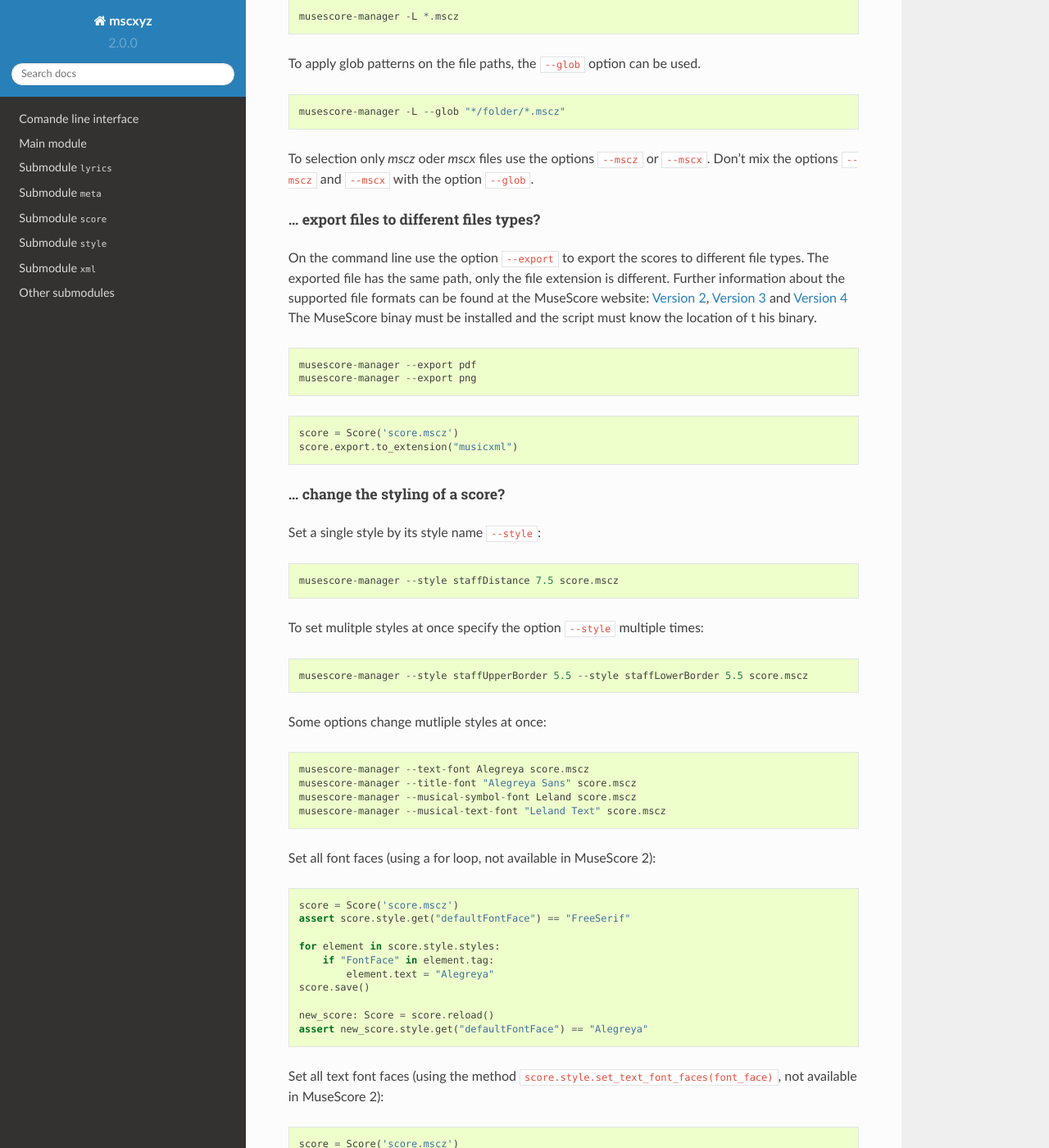
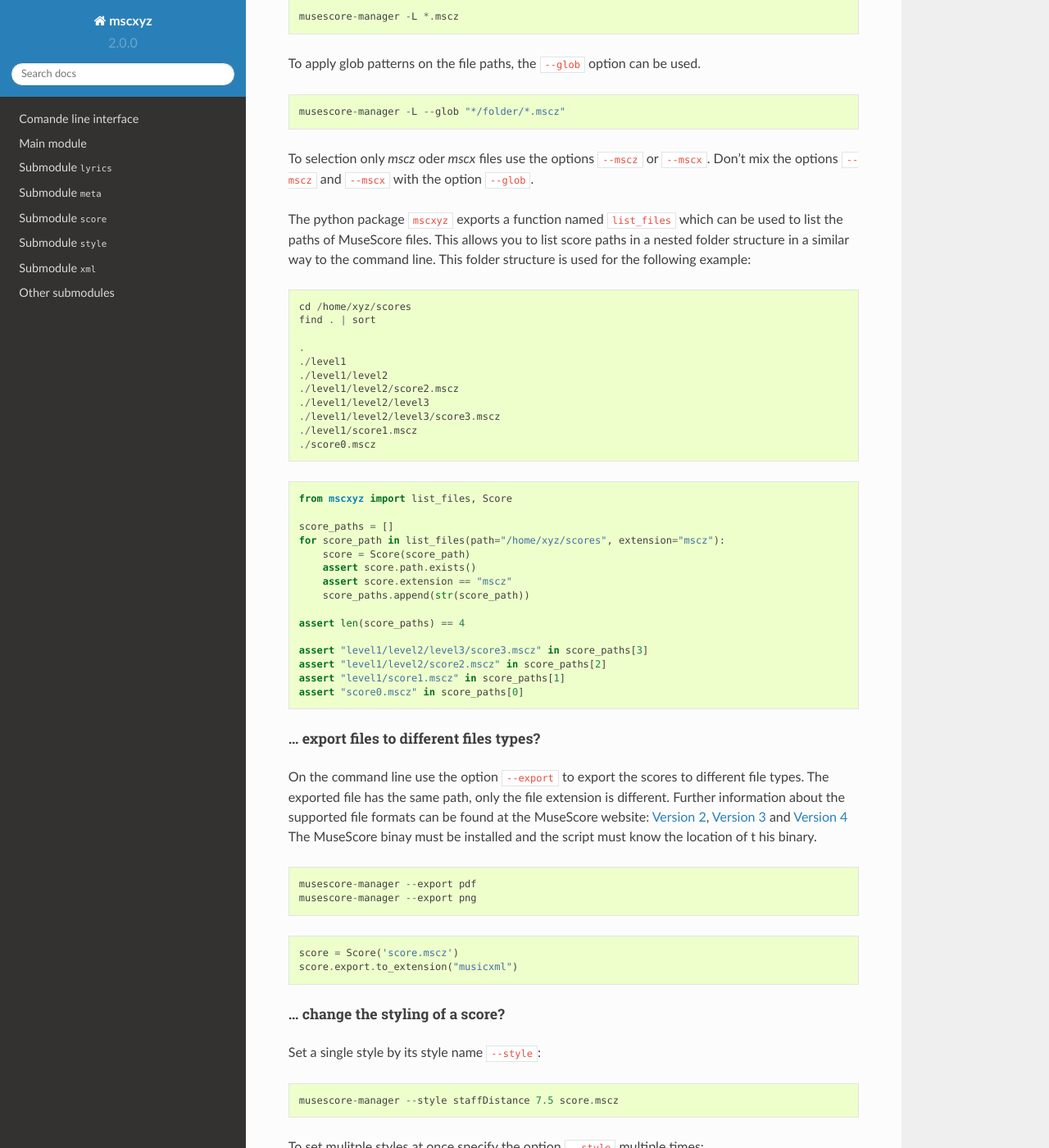
Before and after one commit to Josef-Friedrich/mscxyz, a Sphinx documentation site: the page built from docs/index.rst, in a window 1280 px wide and 1400 px high, scrolled down 1752 px. Shown: the whole window at 82% size. Built offline with Sphinx 7.4.7 and the Read the Docs theme 2.0.0, drawn with Linux system fonts in a browser that asks for light colours; some of the changed text lies outside the part shown.

Commit message:
Update docs

```diff
--- a/README.rst
+++ b/README.rst
@@ -77,6 +77,43 @@ To apply glob patterns on the file paths, the ``--glob`` option can be used.
 
 To selection only *mscz* oder *mscx* files use the options ``--mscz`` or ``--mscx``.
 Don’t mix the options ``--mscz`` and ``--mscx`` with the option ``--glob``.
+
+The python package ``mscxyz`` exports a function named ``list_files`` which can
+be used to list the paths of MuseScore files. This allows you to list score
+paths in a nested folder structure in a similar way to the command line.
+This folder structure is used for the following example:
+
+::
+
+    cd /home/xyz/scores
+    find . | sort
+
+    .
+    ./level1
+    ./level1/level2
+    ./level1/level2/score2.mscz
+    ./level1/level2/level3
+    ./level1/level2/level3/score3.mscz
+    ./level1/score1.mscz
+    ./score0.mscz
+
+.. code-block:: Python
+
+    from mscxyz import list_files, Score
+
+    score_paths = []
+    for score_path in list_files(path="/home/xyz/scores", extension="mscz"):
+        score = Score(score_path)
+        assert score.path.exists()
+        assert score.extension == "mscz"
+        score_paths.append(str(score_path))
+
+    assert len(score_paths) == 4
+
+    assert "level1/level2/level3/score3.mscz" in score_paths[3]
+    assert "level1/level2/score2.mscz" in score_paths[2]
+    assert "level1/score1.mscz" in score_paths[1]
+    assert "score0.mscz" in score_paths[0]
 
 ... export files to different files types?
 ------------------------------------------
@@ -773,41 +810,6 @@ The output of the code example is very long, so here is a shortened version:
         <metaTag>
         ...
 
-List score paths in a nested folder structure:
-
-::
-
-    cd /home/xyz/scores
-    find . | sort
-
-::
-
-    .
-    ./level1
-    ./level1/level2
-    ./level1/level2/score2.mscz
-    ./level1/level2/level3
-    ./level1/level2/level3/score3.mscz
-    ./level1/score1.mscz
-    ./score0.mscz
-
-.. code-block:: Python
-
-    from mscxyz import list_score_paths, Score
-
-    score_paths = list_score_paths(path="/home/xyz/scores", extension="mscz")
-    for score_path in score_paths:
-        score = Score(score_path)
-        assert score.path.exists()
-        assert score.extension == "mscz"
-
-    assert len(score_paths) == 4
-
-    assert "level1/level2/level3/score3.mscz" in score_paths[0]
-    assert "level1/level2/score2.mscz" in score_paths[1]
-    assert "level1/score1.mscz" in score_paths[2]
-    assert "score0.mscz" in score_paths[3]
-
 ``meta``
 --------
 
--- a/docs/conf.py
+++ b/docs/conf.py
@@ -9,6 +9,7 @@ html_theme_path: list[str] = [sphinx_rtd_theme.get_html_theme_path()]
 
 extensions: list[str] = [
     "sphinx.ext.autodoc",
+    "sphinx.ext.autosummary",
     "sphinx.ext.viewcode",
 ]
 templates_path: list[str] = ["_templates"]
--- a/docs/main-module.rst
+++ b/docs/main-module.rst
@@ -1,4 +1,12 @@
 Main module
 -----------
 
+
+.. autosummary::
+   :toctree: stubs
+   :nosignatures:
+
+   mscxyz.list_files
+   mscxyz.Score
+
 .. automodule:: mscxyz
--- a/docs/other-submodules.rst
+++ b/docs/other-submodules.rst
@@ -20,3 +20,4 @@ mscxyz.utils module
 ^^^^^^^^^^^^^^^^^^^
 
 .. automodule:: mscxyz.utils
+    :noindex:
--- /dev/null
+++ b/docs/stubs/mscxyz.list_files.rst
@@ -0,0 +1,6 @@
+mscxyz.list\_files
+==================
+
+.. currentmodule:: mscxyz
+
+.. autofunction:: list_files
--- a/docs/submodule-score.rst
+++ b/docs/submodule-score.rst
@@ -2,3 +2,4 @@ Submodule ``score``
 ^^^^^^^^^^^^^^^^^^^
 
 .. automodule:: mscxyz.score
+   :noindex:
```
Also changed, not shown: README_template.rst (+37 -37 lines), docs/stubs/mscxyz.Score.rst (added, +54 -0 lines), mscxyz/__init__.py (+0 -7 lines), 2 other files.
